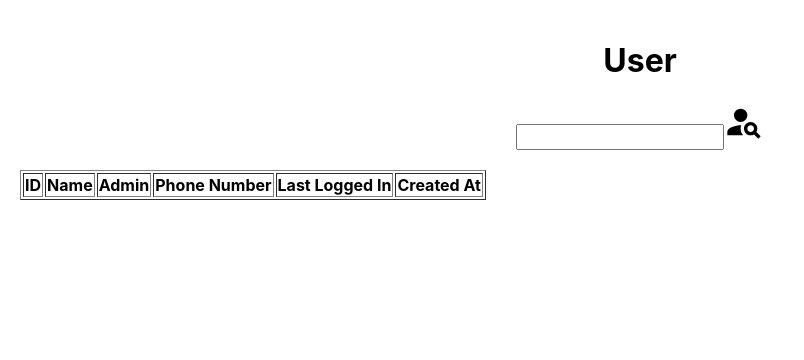
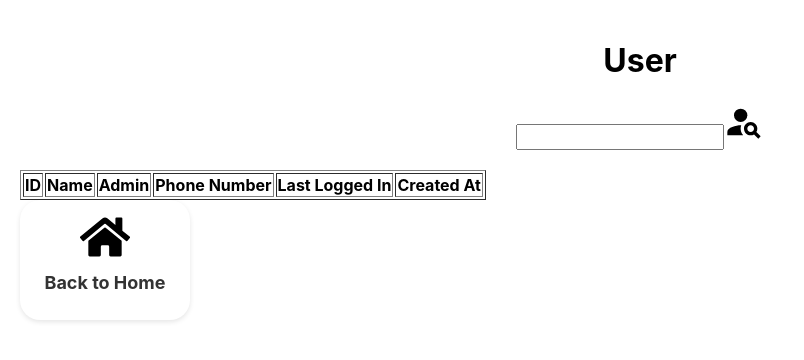
Before and after one commit to nicolaics/pos_pharmacy, a React (Create React App) app in the folder frontend/: page /user/view in a window 1280 px wide. Shown: the top 360 px of the page, without its empty margins (0-804 px from the left). Built offline with nearby package versions, Linux system fonts and the light colour scheme.

Commit message:
change class names

```diff
--- a/frontend/src/components/Home/Home.css
+++ b/frontend/src/components/Home/Home.css
@@ -27,11 +27,11 @@
   transition: transform 0.5s;
 }
 
-.grid-item:hover {
+.home-grid-item:hover {
   transform: scale(1.05);
 }
 
-.grid-item h2 {
+.home-grid-item h2 {
   margin-top: 10px;
   font-size: 18px;
   color: #333;
--- a/frontend/src/components/User/LandingPage/User/User.css
+++ b/frontend/src/components/User/LandingPage/User/User.css
@@ -27,11 +27,11 @@
     transition: transform 0.5s;
   }
 
-  .grid-item:hover {
+  .user-grid-item:hover {
     transform: scale(1.05);
   }
 
-  .grid-item h2 {
+  .user-grid-item h2 {
     margin-top: 10px;
     font-size: 18px;
     color: #333;
--- a/frontend/src/components/User/View/ViewUser.css
+++ b/frontend/src/components/User/View/ViewUser.css
@@ -4,3 +4,27 @@
   text-align: center;
   padding: 20px;
 }
+
+.view-user-grid-item {
+  display: flex;
+  flex-direction: column;
+  align-items: center;
+  justify-content: center;
+  background-color: white;
+  border-radius: 20px;
+  width: 150px;
+  height: 100px;
+  padding: 10px;
+  box-shadow: 0px 2px 5px rgba(0, 0, 0, 0.1);
+  transition: transform 0.5s;
+}
+
+.view-user-grid-item:hover {
+  transform: scale(1.05);
+}
+
+.view-user-grid-item h2 {
+  margin-top: 10px;
+  font-size: 18px;
+  color: #333;
+}
--- a/frontend/src/components/User/View/ViewUser.tsx
+++ b/frontend/src/components/User/View/ViewUser.tsx
@@ -4,6 +4,7 @@ import "./ViewUser.css";
 import { NavigateFunction, useNavigate } from "react-router-dom";
 import FormatDateTime from "../../../DateTimeFormatter";
 import { MdPersonSearch } from "react-icons/md";
+import { FaHome } from "react-icons/fa";
 
 // TODO: notify user if they have selected something (highlight or something in css)
 function fillTable(
@@ -102,6 +103,10 @@ const ViewUserPage: React.FC = () => {
       });
   };
 
+  const returnToHome = () => {
+    navigate("/home");
+  };
+
   return (
     <div className="view-user-page">
       <h1>User</h1>
@@ -127,6 +132,11 @@ const ViewUserPage: React.FC = () => {
           </table>
         </div>
       </div>
+
+      <div className="view-user-grid-item" onClick={returnToHome}>
+          <FaHome size={50} />
+          <h2>Back to Home</h2>
+        </div>
     </div>
   );
 };
```
